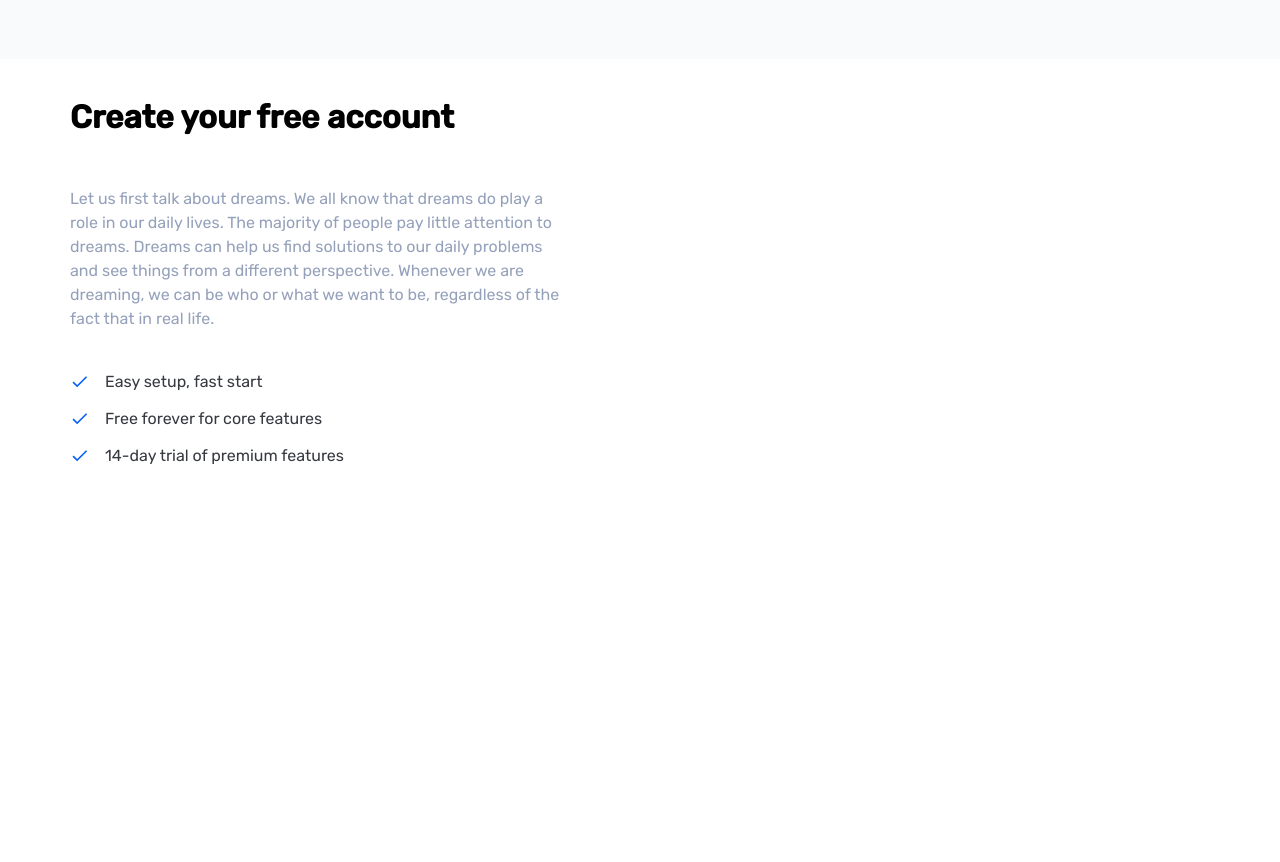
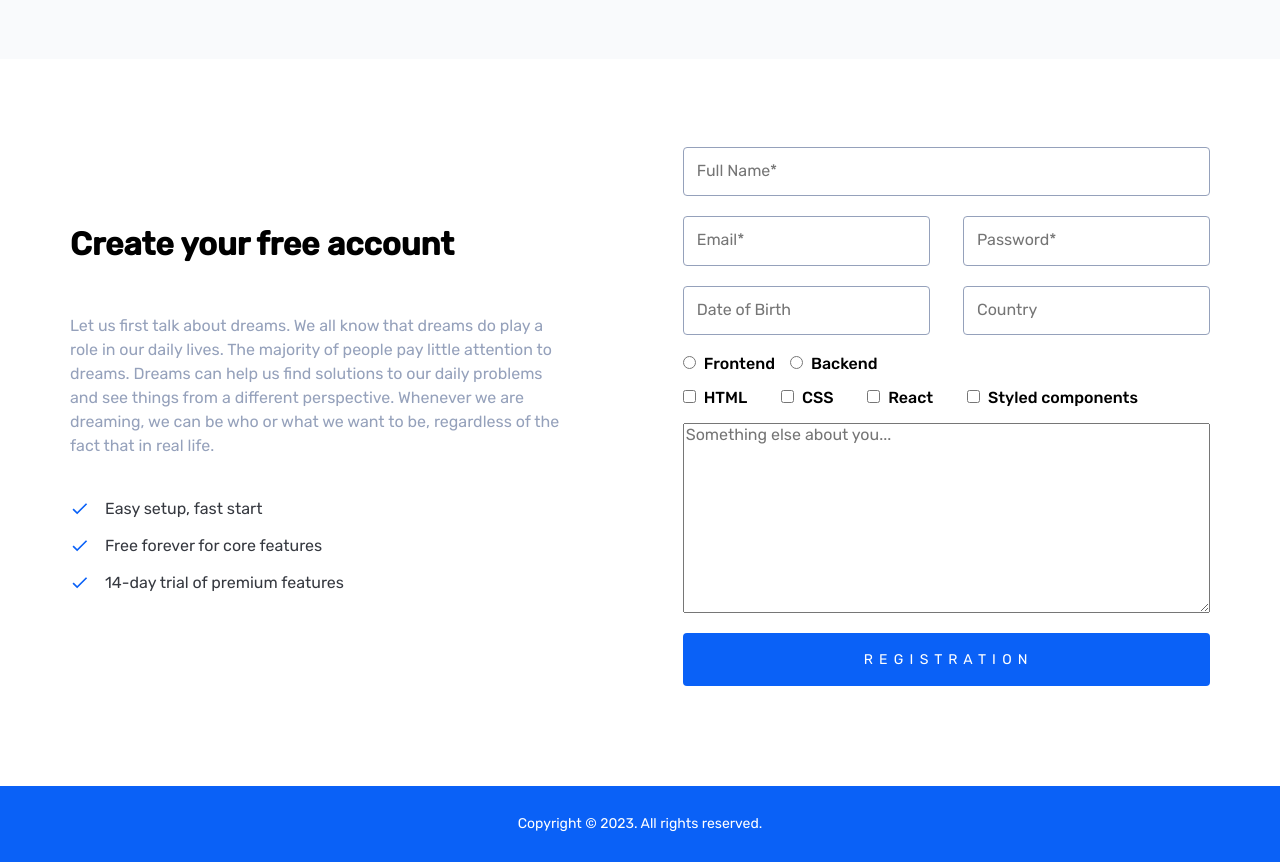
Before and after one commit to iFrodo/it-incubator-homework, a plain HTML site: page index.html in a window 1280 px wide. Shown: the part 1413-2275 px from the top of the page. Before the commit the page ends 1895 px from the top, so only its background shows below. Drawn offline with Linux system fonts and the light colour scheme.

Commit message:
2nd commit

```diff
--- a/index.html
+++ b/index.html
@@ -73,11 +73,17 @@
         <section class="account">
             <div class="account__create-info">
                 <h3 class="account__title">Create your free account</h3>
-                <p class="account__info">Let us first talk about dreams. We all know that dreams do play a role in our daily lives. The majority of people pay little attention to dreams. Dreams can help us find solutions to our daily problems and see things from a different perspective. Whenever we are dreaming, we can be who or what we want to be, regardless of the fact that in real life.</p>
+                <p class="account__info">Let us first talk about dreams. We all know that dreams do play a role in our
+                    daily lives. The majority of people pay little attention to dreams. Dreams can help us find
+                    solutions to our daily problems and see things from a different perspective. Whenever we are
+                    dreaming, we can be who or what we want to be, regardless of the fact that in real life.</p>
                 <ul class="account__list">
-                    <li class="account__item"><img class="account__item-img" src="./ok.svg" alt="">Easy setup, fast start</li>
-                    <li class="account__item"><img class="account__item-img" src="./ok.svg" alt="">Free forever for core features</li>
-                    <li class="account__item"><img class="account__item-img" src="./ok.svg" alt="">14-day trial of premium features</li>
+                    <li class="account__item"><img class="account__item-img" src="./ok.svg" alt="">Easy setup, fast
+                        start</li>
+                    <li class="account__item"><img class="account__item-img" src="./ok.svg" alt="">Free forever for core
+                        features</li>
+                    <li class="account__item"><img class="account__item-img" src="./ok.svg" alt="">14-day trial of
+                        premium features</li>
                 </ul>
 
             </div>
@@ -85,15 +91,45 @@
 
 
 
-            <div class="account__form-block">
-                <form class="account__form"></form>
-            </div>
+            <form class="account__form">
+                <input  placeholder="Full Name*">
+                <label class="account__form-input-block">
+                    <input type="email" placeholder="Email*">
+                    <input type="password" placeholder="Password*">
+                </label>
+                <label class="account__form-input-block">
+                    <input type="text" placeholder="Date of Birth">
+                    <input type="" placeholder="Country">
+                </label>
+                <label class="account__form-radio-block">
+                    <div class="account__form-radio"> <input type="radio">Frontend</div>
+                    <div class="account__form-radio"><input type="radio">Backend</div>
+
+
+                </label>
+                <div>
+                    <label class="account__form_chekbox-label" for=""><input type="checkbox" name="" id="">HTML</label>
+                    <label class="account__form_chekbox-label" for=""><input type="checkbox" name="" id="">CSS</label>
+                    <label class="account__form_chekbox-label" for=""><input type="checkbox" name="" id="">React</label>
+                    <label class="account__form_chekbox-label" for=""> <input type="checkbox" name="" id="">Styled components</label>
+
+
+
+
+                </div>
+                <textarea class="account__form-textarea" name="" id="" cols="30" rows="10" placeholder="Something else about you..."></textarea>
+                <button class="account__form-btn">R E G I S T R A T I O N</button>
+            </form>
+
         </section>
 
-        <footer class="footer"></footer>
+        <footer class="footer">
+            <p class="footer__rigths">Copyright © 2023. All rights reserved.</p>
+        </footer>
     </div>
 </body>
 
 <script src="script.js"></script>
 
+
 </html>
--- a/style.css
+++ b/style.css
@@ -11,6 +11,7 @@ a {
 
 .container {
     width: 1140px;
+    height: 100%;
     margin: 0 auto;
 
 }
@@ -209,10 +210,20 @@ th {
     transition: 0.5s;
 }
 
+.account {
+    display: flex;
+    flex-direction: row;
+    flex-wrap: wrap;
+    align-content: center;
+    justify-content: space-between;
+    align-items: center;
+    margin-top: 150px;
+}
+
 .account__title {
     font-size: 32px;
     line-height: 40px;
-    margin-top: 100px;
+
 }
 
 .account__info {
@@ -231,11 +242,92 @@ th {
     font-weight: 400;
     line-height: 22px;
 }
-.account__item{
+
+.account__item {
     display: flex;
+    flex-wrap: nowrap;
     align-items: center;
     margin-bottom: 15px;
 }
-.account__item-img{
+
+.account__item-img {
     margin-right: 15px;
 }
+
+input {
+    padding: 14px 13px 15px;
+    border-radius: 4px;
+    border: 1px solid #95A1BB;
+    margin-bottom: 20px;
+}
+
+.account__form {
+
+    display: flex;
+    flex-direction: column;
+}
+
+
+
+.account__form-input-block {
+    display: flex;
+    justify-content: space-between;
+}
+
+.account__form-radio-block {
+    display: flex;
+}
+
+.account__form-radio {
+    margin-right: 15px;
+}
+
+[type="checkbox"],
+[type="radio"] {
+    margin-right: 8px;
+}
+
+.account__form_chekbox-label {
+    margin-right: 30px;
+}
+
+.account__form-textarea {
+    margin-bottom: 20px;
+}
+
+.account__form-btn {
+    border: 1px solid transparent;
+    color: #fff;
+    border-radius: 4px;
+    background: #0A61F7;
+    font-size: 14px;
+    line-height: 19.6px;
+    letter-spacing: 1.4px;
+    text-transform: uppercase;
+    padding: 16px 180px;
+}
+
+.footer {
+    margin-top: 100px;
+    display: flex;
+    flex-direction: column;
+    align-content: center;
+    justify-content: center;
+    align-items: center;
+    content: '';
+    position: absolute;
+    left: 0;
+    width: 100vw;
+    height: 76px;
+    background: #0A61F7;
+    z-index: -1;
+}
+
+.footer__rigths {
+
+    color: #fff;
+    font-size: 14px;
+    font-style: normal;
+    font-weight: 400;
+    line-height: 22px
+}
```
